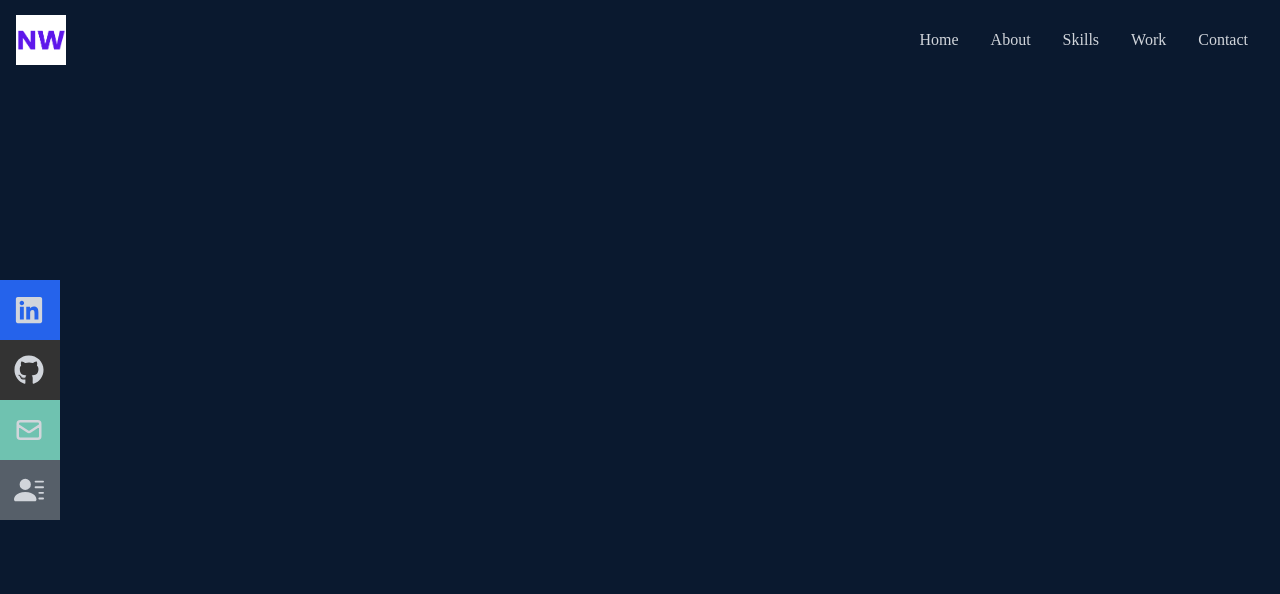
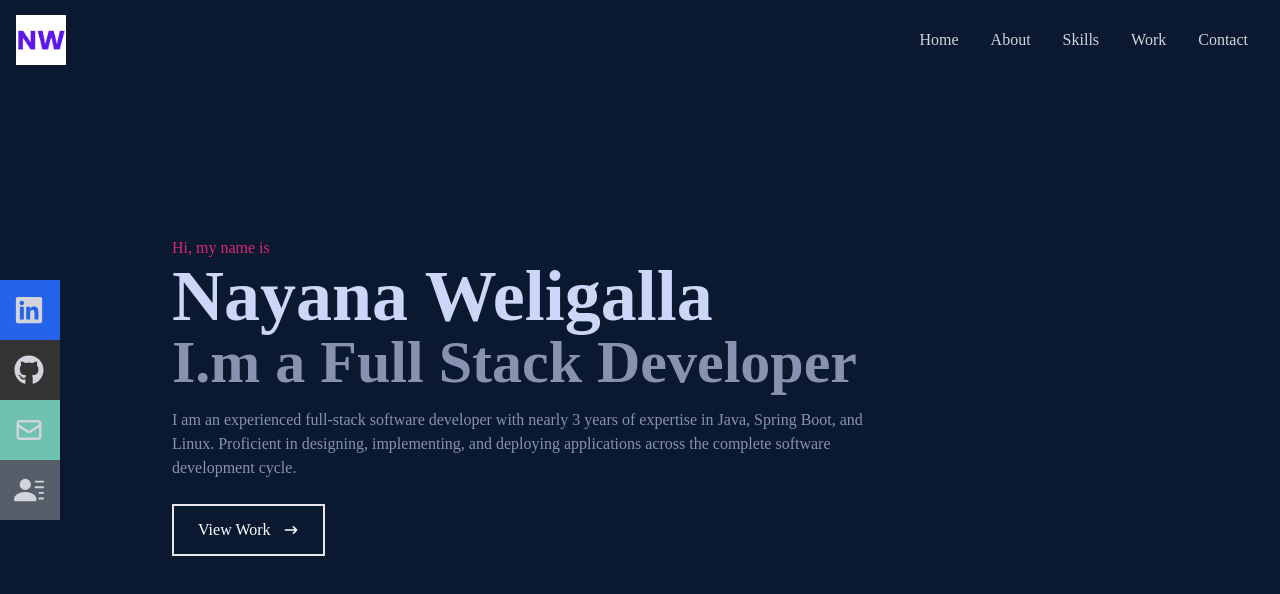
Before and after one commit to nweligalla/me, a React (Create React App) app: page / in a window 1280 px wide. Shown: the top 594 px of the page. Built offline with nearby package versions, Linux system fonts and the light colour scheme; the HTML template or start-up script is replaced by a standard one.

Commit message:
added home component

```diff
--- a/src/components/Home.jsx
+++ b/src/components/Home.jsx
@@ -3,11 +3,25 @@ import { HiArrowNarrowRight } from 'react-icons/hi'
 
 
 function Home() {
-  return (
-    <div className='w-full h-screen bg-[#0a192f]'>
+    return (
+        <div name='home' className='w-full h-screen bg-[#0a192f]'>
 
-    </div>
-  )
+            {/* container */}
+            <div className="max-w-[1000px] mx-auto px-8 flex flex-col justify-center h-full">
+                <p className='text-pink-600 '>Hi, my name is </p>
+                <p className='text-4xl sm:text-7xl font-bold text-[#ccd6f6]'>Nayana Weligalla </p>
+                <h2 className='text-3xl sm:text-6xl font-bold text-[#8892b0]'>I.m a Full Stack Developer</h2>
+                <p className='text-[#8892b0] py-4 max-w-[700px]'>
+                    I am an experienced full-stack software developer with nearly 3 years of expertise in Java, Spring Boot, and Linux. Proficient in designing, implementing, and deploying applications across the complete software development cycle.
+                </p>
+                <div >
+                    <button className='text-white group border-2 px-6 py-3 my-2 flex items-center hover:bg-pink-600 hover:border-pink-600 duration-200'>
+                        View Work <span className='group-hover:rotate-90 duration-200'><HiArrowNarrowRight className='ml-3' /></span>
+                    </button>
+                </div>
+            </div>
+        </div>
+    )
 }
 
 export default Home
```
